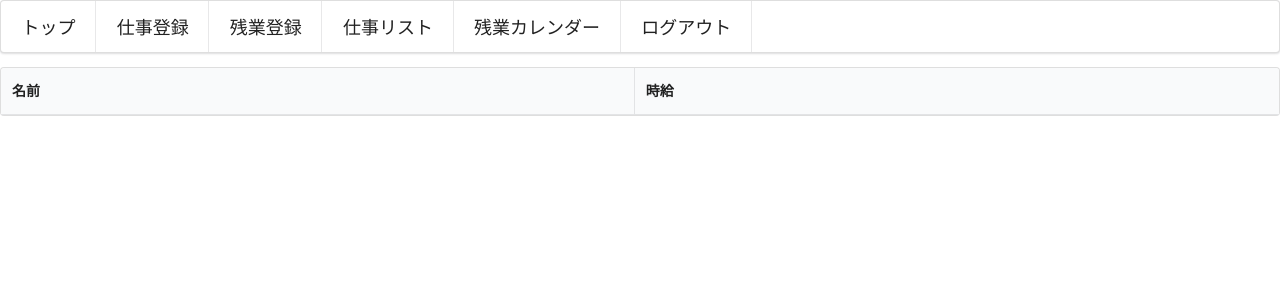
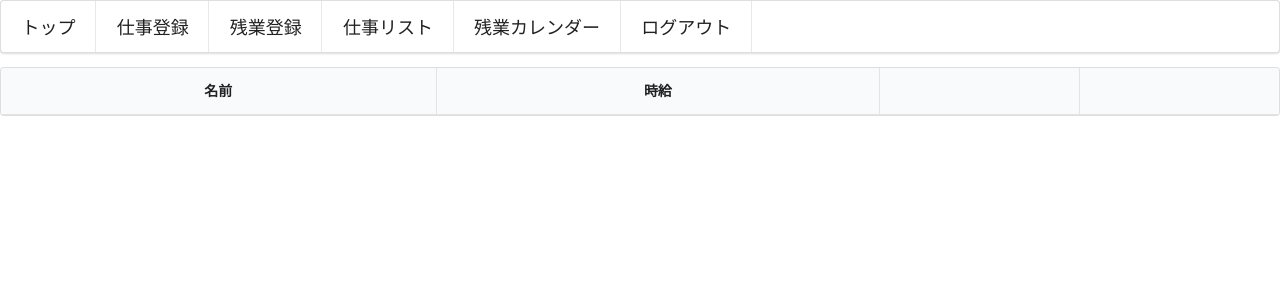
Before and after one commit to joettd0897/overProject, a Django app: page /work/list/ in a window 1280 px wide. Shown: the top 300 px of the page. Run offline with Django 4.2, Linux system fonts and the light colour scheme; the visitor is signed in with stand-in values (Sample User, id 1); data that the repository does not hold is empty; some libraries are stand-ins or nearby versions.

Commit message:
commit05

```diff
--- a/OP/overtime/forms.py
+++ b/OP/overtime/forms.py
@@ -24,7 +24,7 @@ class OverTimeCreateForm(forms.ModelForm):
         start = cleaned_data.get("start_date")
         end = cleaned_data.get("end_date")
         if end < start:
-            raise forms.ValidationError('時間がおかしいです。')
+            raise forms.ValidationError('時間がおかしいです。', code="time_is_wrong")
     class Meta:
         model = OverTimeModel
         fields = [
--- a/OP/overtime/templates/overtime/overtime_calendar.html
+++ b/OP/overtime/templates/overtime/overtime_calendar.html
@@ -8,6 +8,7 @@
 {% block head_script %}
 
 <link rel="stylesheet" href="https://cdn.jsdelivr.net/npm/fullcalendar@5.11.3/main.min.css">
+
 <script>
     document.addEventListener('DOMContentLoaded', function () {
 
--- a/OP/overtime/templates/overtime/overtime_create.html
+++ b/OP/overtime/templates/overtime/overtime_create.html
@@ -17,15 +17,15 @@
                 {{ form.work}}</p>
         </div>
         <div>
-            <p>{{ form.start_date.label }}
+            <p>{{ form.start_date.label_tag }}
                 {{ form.start_date }}</p>
         </div>
         <div>
-            <p>{{ form.end_date.label }}
+            <p>{{ form.end_date.label_tag }}
                 {{ form.end_date }}</p>
         </div>
         <div>
-            <p>{{ form.break_time.label }}
+            <p>{{ form.break_time.label_tag }}
                 {{ form.break_time }}分</p>
         </div>
         <ul>
--- a/OP/overtime/templates/overtime/work_list.html
+++ b/OP/overtime/templates/overtime/work_list.html
@@ -13,17 +13,19 @@
 <table class="ui celled table">
   <thead>
     <tr>
-      <th>名前</th>
-      <th>時給</th>
+      <th class="center aligned">名前</th>
+      <th class="center aligned">時給</th>
+      <th></th>
+      <th></th>
     </tr>
   </thead>
   <tbody>
     {% for model in object_list %}
     <tr>
-      <td>{{ model.name }}</td>
-      <td>{{ model.hour_wage }}</td>
-      <td><button class="ui huge button" onclick="location.href='{% url 'overtime:work_update' model.pk %}'">更新</button></td>
-      <td><button class="ui huge button" onclick="location.href='{% url 'overtime:work_delete' model.pk %}'">削除</button></td>
+      <td class="center aligned">{{ model.name }}</td>
+      <td class="center aligned">{{ model.hour_wage|intcomma }}円</td>
+      <td class="center aligned" width="15%"><button class="ui huge button" onclick="location.href='{% url 'overtime:work_update' model.pk %}'">更新</button></td>
+      <td class="center aligned" width="15%"><button class="ui huge negative button" onclick="location.href='{% url 'overtime:work_delete' model.pk %}'">削除</button></td>
     </tr>
     {% endfor %}
   </tbody>
```
Also changed, not shown: OP/overtime/templates/overtime/work_create.html (+6 -1 lines), OP/overtime/tests/test_views.py (+39 -6 lines).
